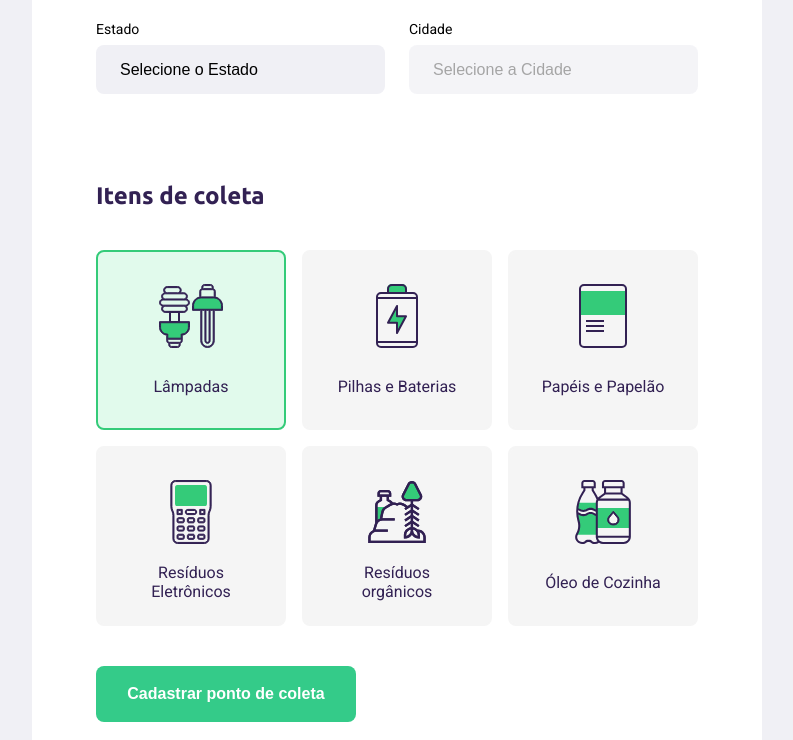
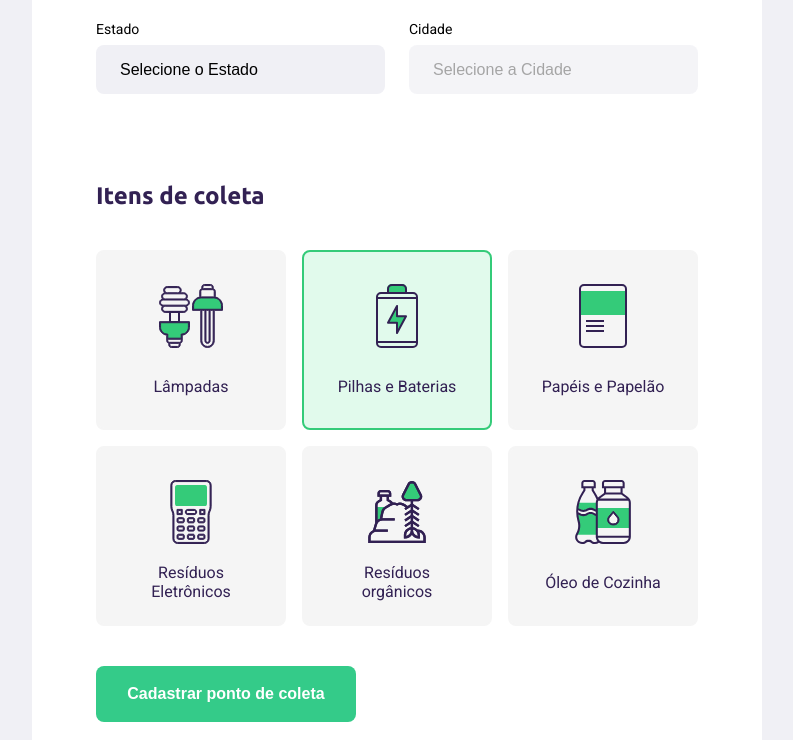
Before and after one commit to danilopetruce/NLW-Starter-Ecoleta, a plain HTML site: page create-point.html in a window 1280 px wide. Both pictures are taken after a click on the item "Pilhas e Baterias". Shown: the part 585-1325 px from the top of the page, without its empty margins (243-1036 px from the left). Drawn offline with Linux system fonts and the light colour scheme; no server answers.

Commit message:
Lógica implementada - create-point.js

```diff
--- a/create-point.html
+++ b/create-point.html
@@ -74,7 +74,7 @@
           </legend>
 
           <div class="items-grid">
-            <li data-id="1" class="selected">
+            <li data-id="1">
               <img src="/assets/lampadas.svg" alt="Lampadas" />
               <span>Lâmpadas</span>
             </li>
@@ -104,6 +104,8 @@
               <span>Óleo de Cozinha</span>
             </li>
           </div>
+
+          <input type="hidden" name="items" />
         </fieldset>
 
         <button type="submit">Cadastrar ponto de coleta</button>
--- a/scripts/create-point.js
+++ b/scripts/create-point.js
@@ -38,3 +38,55 @@ function getCities(event) {
 }
 
 document.querySelector("select[name=uf]").addEventListener("change", getCities);
+
+//itens de coleta
+
+//pegar todos os itens da lista
+
+const itemsToCollect = document.querySelectorAll(".items-grid li");
+
+for (const item of itemsToCollect) {
+  item.addEventListener("click", handleSelectedItem);
+}
+
+const collectedItems = document.querySelector("input [name=items]");
+
+let selectedItems = [];
+
+function handleSelectedItem(event) {
+  const itemLi = event.target;
+
+  //adicionar ou remover uma classe com javascript
+  itemLi.classList.toggle("selected");
+
+  const itemId = itemLi.dataset.id;
+
+  //verificar se existem itens lecionados, se sim
+  //pegar os itens selecionados
+
+  const alreadySelected = selectedItems.findIndex((item) => {
+    const itemFound = item == itemId; // será True ou false
+    return itemFound;
+  });
+
+  //se ja estiver selecionado, tirar da selecao
+
+  if (alreadySelected >= 0) {
+    //tirar da selecao
+
+    const filteredItems = selectedItems.filter((item) => {
+      const itemIsDifferent = item != itemId; // false
+      return itemIsDifferent;
+    });
+
+    selectedItems = filteredItems;
+  } else {
+    //se nao estiver selecionado, adicionar a selecao
+
+    selectedItems.push(itemId);
+  }
+
+  //atualizar o campo escondido com os itens selecionados
+
+  collectedItems.value = selectedItems;
+}
--- a/styles/create-point.css
+++ b/styles/create-point.css
@@ -143,3 +143,8 @@ form button:hover {
   background: #e1faec;
   border: 2px solid #34cb79;
 }
+
+.items-grid li img,
+.items-grid li span {
+  pointer-events: none;
+}
```
